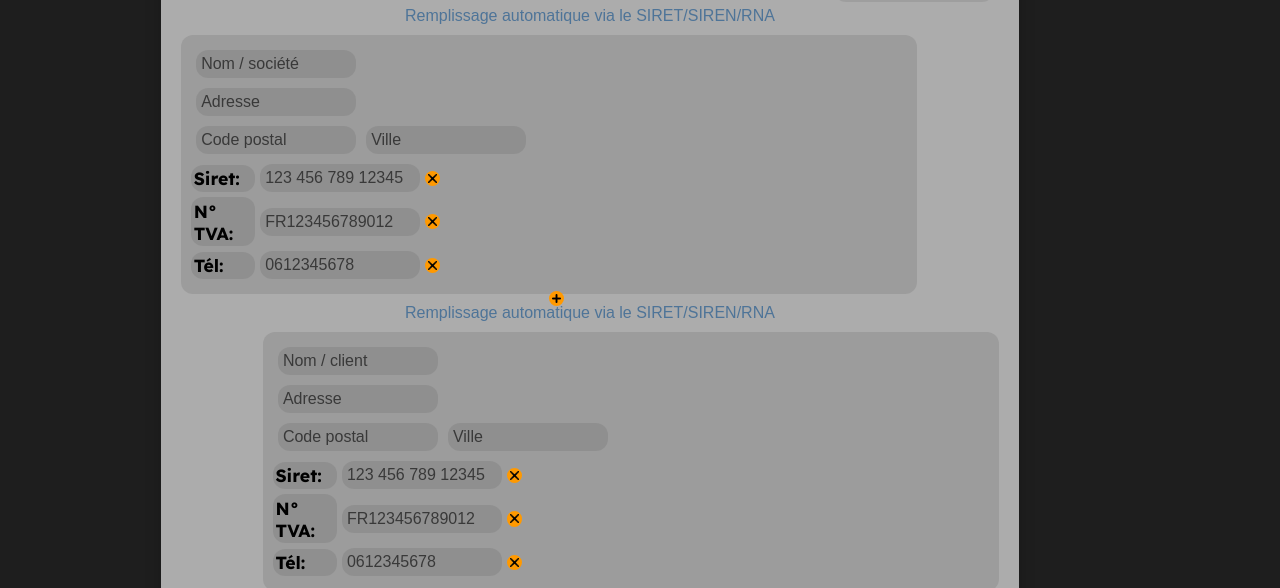
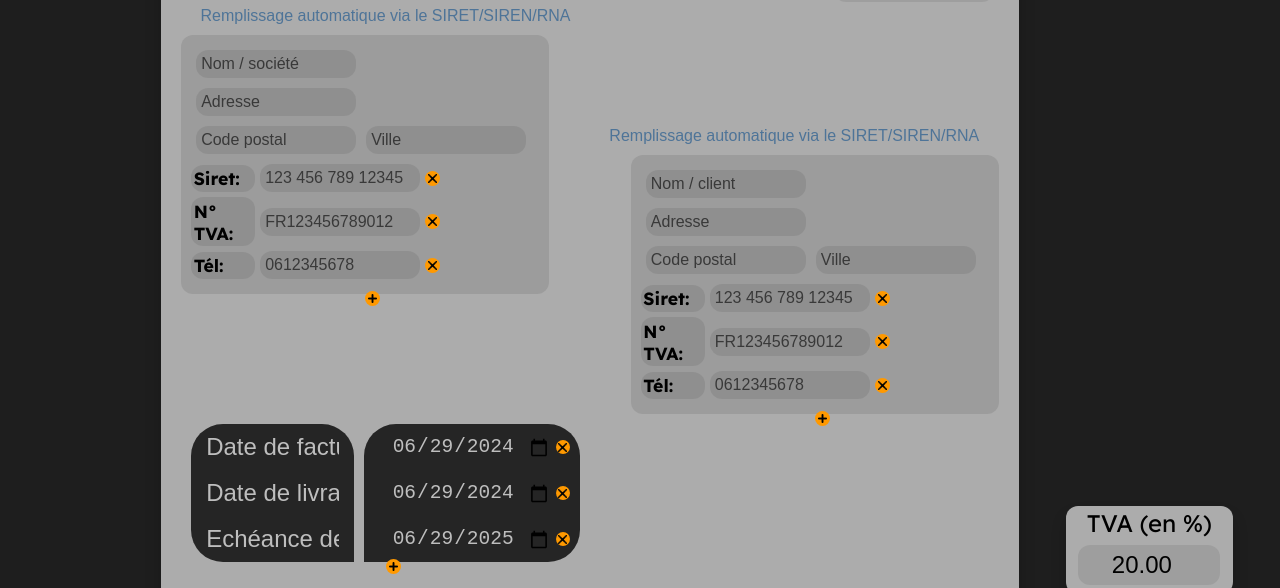
Before and after one commit to NotTrueFalse/facture, a plain HTML site: page index.html in a window 1280 px wide. Shown: the part 162-750 px from the top of the page. Drawn offline with nearby package versions, Linux system fonts and the light colour scheme; some packages are replaced by stand-ins of ours; a script that the page names is missing.

Commit message:
Update index.html

```diff
--- a/index.html
+++ b/index.html
@@ -1,6 +1,5 @@
 <!DOCTYPE html>
 <html lang="fr">
-<head>
     <head>
     <meta charset="UTF-8">
     <meta name="viewport" content="width=device-width, initial-scale=1.0">
@@ -46,6 +45,8 @@
                 </div>
                 <span class="big" contenteditable="true" id="allowed_size">Facture N°1</span>
             </div>
+            <div class="aligner">
+                <div class="info-block">
                     <button type="button" class="SIRET_AUTO" id="societe_auto">Remplissage automatique via le SIRET/SIREN/RNA</button>
                     <div class="societe">
                         <div>
@@ -78,8 +79,12 @@
                         </div>
                         <div class="addable"></div>
                     </div>
+                </div>
+                <div class="info-block">
                     <button type="button" class="SIRET_AUTO" id="client_auto">Remplissage automatique via le SIRET/SIREN/RNA</button>
                     <div class="client"></div>
+                </div>
+            </div>
             <div class="tableau_d facture">
                 <table class="date_table three">
                     <tbody>
```
Lines whose indentation alone changed are shown as unchanged.
